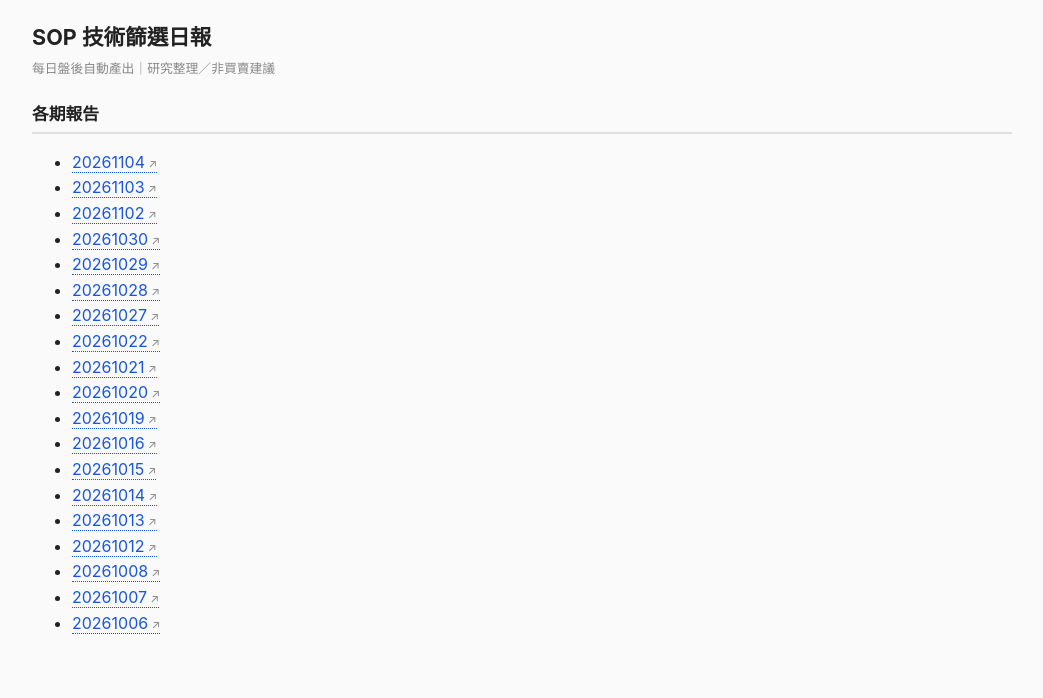
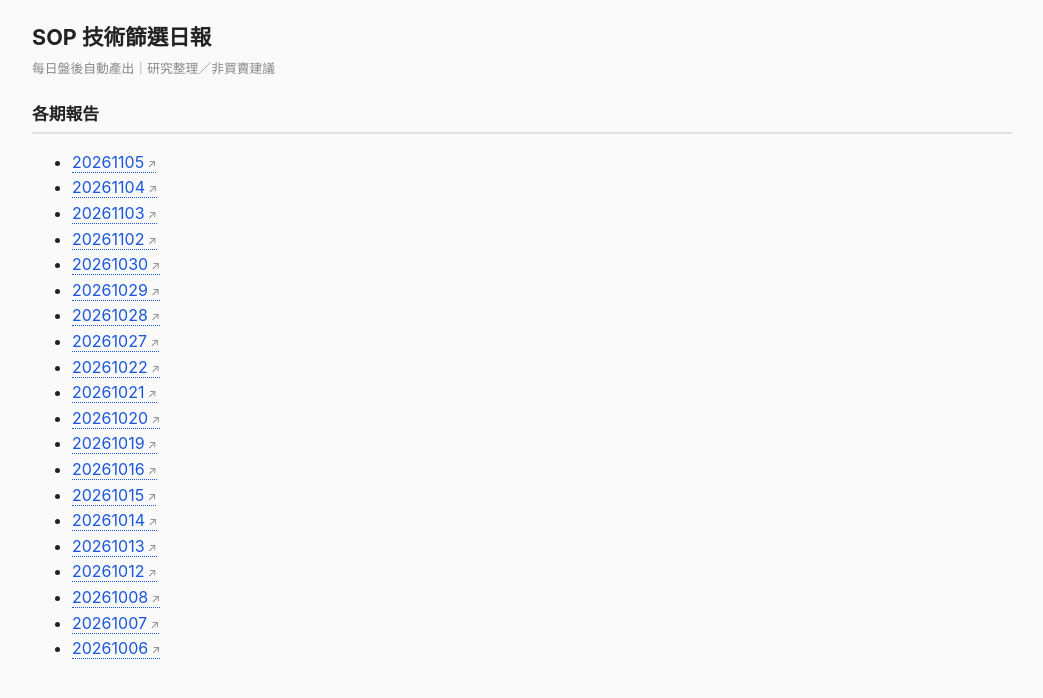
Before and after one commit to MasonLee3721/sop-daily, a plain HTML site: page index.html in a window 1280 px wide. Shown: the whole page, without its empty margins (118-1161 px from the left). Drawn offline with Linux system fonts and the light colour scheme.

Commit message:
SOP 日報 20261105 (2/22)

```diff
--- a/index.html
+++ b/index.html
@@ -20,6 +20,7 @@
 .tag{display:inline-block;font-size:.72rem;padding:1px 8px;border-radius:10px;background:#dcfce7;color:#166534;font-weight:700}
 .tag.t2{background:#eff6ff;color:#1d4ed8}</style></head><body>
 <h1>SOP 技術篩選日報</h1><p class="meta">每日盤後自動產出｜研究整理／非買賣建議</p><h2>各期報告</h2><ul>
+<li><a class="tk" href="reports/20261105/REPORT.html">20261105</a></li>
 <li><a class="tk" href="reports/20261104/REPORT.html">20261104</a></li>
 <li><a class="tk" href="reports/20261103/REPORT.html">20261103</a></li>
 <li><a class="tk" href="reports/20261102/REPORT.html">20261102</a></li>
```
